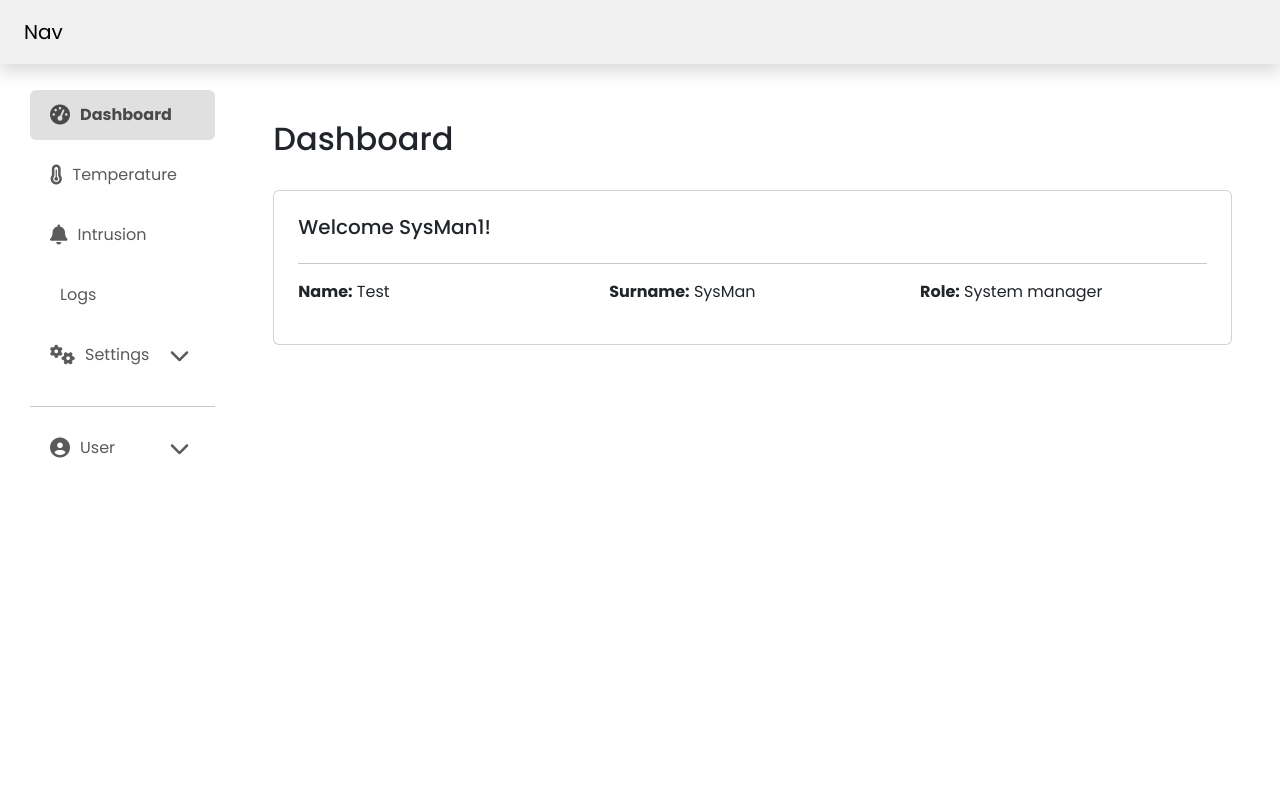
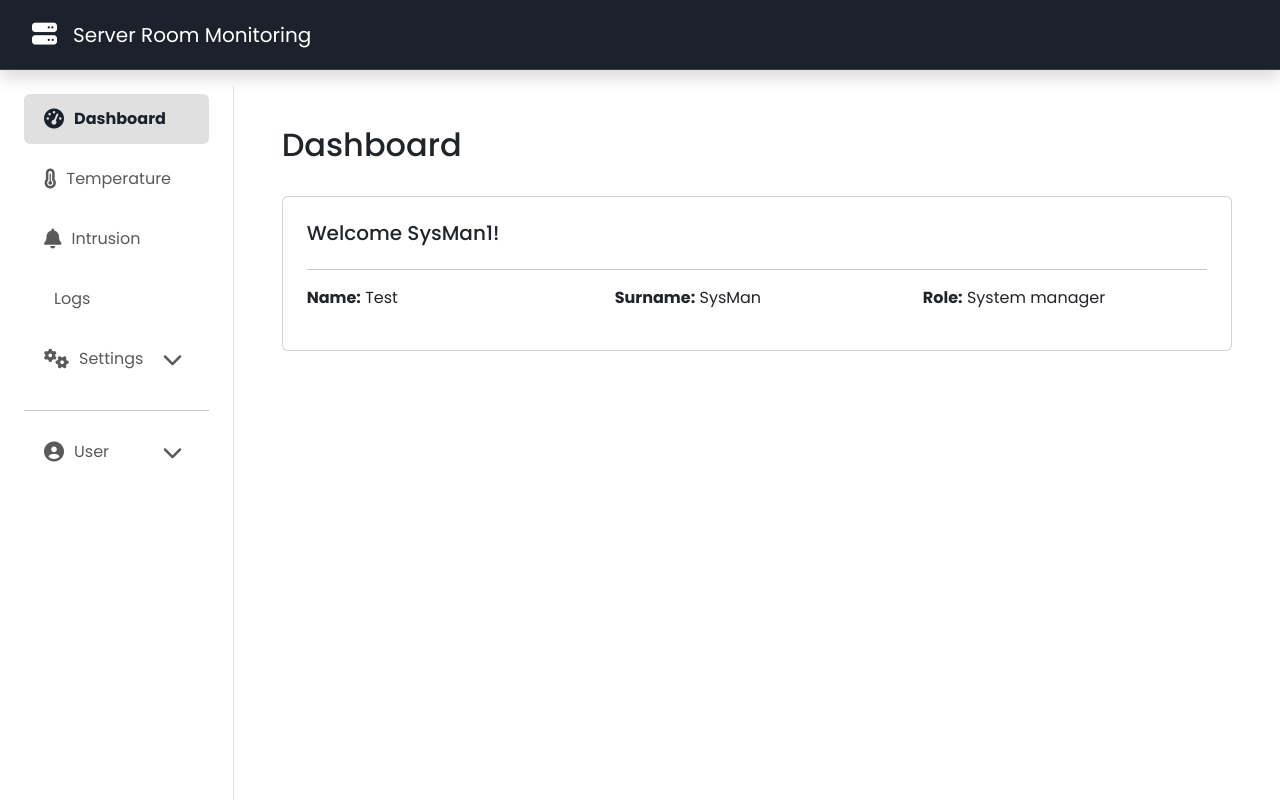
Before and after one commit to christianscano/IoT-Project, a Flask app: page /home in a window 1280 px wide. Run offline with Flask 3, Linux system fonts and the light colour scheme; some libraries are stand-ins or nearby versions.

Commit message:
Minor fixes

```diff
--- a/server/app/frontend/static/style/base.css
+++ b/server/app/frontend/static/style/base.css
@@ -26,7 +26,7 @@ body {
     .bd-layout {
         display: grid;
         grid-template-areas: "sidebar main";
-        grid-template-columns: 1fr 5fr;
+        grid-template-columns: 1.05fr 5fr;
         gap: 1.5rem;
     }
 }
@@ -44,7 +44,7 @@ body {
 }
 .bd-navbar {
     padding: .75rem 0;
-    background-color: #f0f0f0;
+    background-color: #1B222C;
     box-shadow: 0 0.5rem 1rem rgba(0,0,0,0.15),inset 0 -1px 0 rgba(255,255,255,0.15)
 }
 .bd-navbar .navbar-toggler {
@@ -54,17 +54,17 @@ body {
 }
 .bd-navbar .navbar-toggler:hover,
 .bd-navbar .navbar-toggler:focus {
-    color:#000000
+    color:#ffffff
 }
 .bd-navbar .navbar-toggler.active {
     font-weight:600;
-    color:#000000
+    color:#ffffff
 }
 .bd-navbar .navbar-toggler,
 .bd-navbar .nav-link {
     padding-right:.25rem;
     padding-left:.25rem;
-    color:rgba(0, 0, 0, 0.85)
+    color: #ffffff
 }
 .bd-navbar .navbar-toggler:first-child {
     margin-left:-.5rem
@@ -77,7 +77,7 @@ body {
     height:1.5rem
 }
 .bd-navbar .navbar-brand {
-    color:#000000;
+    color:#ffffff;
     transition:transform 0.2s ease-in-out
 }
 .bd-navbar .navbar-brand:hover {
--- a/server/app/frontend/static/style/home.css
+++ b/server/app/frontend/static/style/home.css
@@ -8,28 +8,31 @@
 /* Sidebar */
 @media (min-width: 992px) {
     .bd-sidebar {
-        position:-webkit-sticky;
-        position:sticky;
-        top:5rem;
-        display:block !important;
-        height:calc(100vh - 6rem);
-        padding-left:.25rem;
-        margin-left:-.25rem;
-        overflow-y:auto
-
+        position       : -webkit-sticky;
+        position       : sticky;
+        top            : 5rem;
+        display        : block !important;
+        height         : calc(100vh - 5.4rem);
+        overflow-y     : auto;
+        margin-left    : -.25rem;
+        padding        : .5rem;
+        padding-right  : 1.50rem;
+        padding-left   : .25rem;
+        justify-content: space-between;
+        transition     : all 0.3s ease;
     }
 }
 @media (max-width: 991.98px) {
     .bd-sidebar .offcanvas-lg {
-        border-right-color:var(--bs-border-color);
-        box-shadow:var(--bs-box-shadow-lg)
+        border-right-color: var(--bs-border-color);
+        box-shadow        : var(--bs-box-shadow-lg)
 
     }
 }
 @media (max-width: 991.98px) {
     .bd-sidebar .offcanvas-lg {
         border-right-color: var(--bs-border-color);
-        box-shadow: var(--bs-box-shadow-lg);
+        box-shadow        : var(--bs-box-shadow-lg);
     }
 }
 @media (max-width: 991.98px) {
@@ -38,44 +41,41 @@
     }
 }
 .bd-sidebar {
-    padding: 10px;
-    justify-content: space-between;
-    transition: all 0.3s ease;
-    grid-area:sidebar
+    grid-area      : sidebar
 }
 .bd-sidebar .nav-link {
-    font-size: 16px;
-    height: 50px;
-    line-height: 50px;
-    display: flex;
-    align-items: center;
-    padding-left: 20px;
-    padding-right: 20px;
-    color: #5a5a5a;
-    margin-bottom: 10px;
+    font-size       : 16px;
+    height          : 50px;
+    line-height     : 50px;
+    display         : flex;
+    align-items     : center;
+    padding-left    : 20px;
+    padding-right   : 20px;
+    color           : #5a5a5a;
+    margin-bottom   : 10px;
     background-color: transparent;
-    transition: all 0.3s ease;
+    transition      : all 0.3s ease;
 }
 .bd-sidebar .nav-link:hover,
 .bd-sidebar .nav-link.active {
     background-color: #e0e0e0;
-    color: #4a4a4a;
-    font-weight: bold;
+    color           : #1B222C;
+    font-weight     : bold;
 }
 .bd-sidebar .nav-link i {
-    font-size: 20px;
+    font-size   : 20px;
     margin-right: 10px;
-    transition: all 0.3s ease;
+    transition  : all 0.3s ease;
 }
 .bd-sidebar .nav-link .fa{
-    transition:all 1s;
+    transition: all 1s;
 }
 .bd-sidebar .nav-link:hover .fa{
-    transform:rotate(360deg);
+    transform: rotate(360deg);
 }
 .bd-sidebar .nav-link .arrow {
     margin-left: auto;
-    transition: transform 0.3s ease;
+    transition : transform 0.3s ease;
 }
 .bd-sidebar .nav-link.collapsed .arrow {
     transform: rotate(90deg);
--- a/server/app/frontend/templates/base.html
+++ b/server/app/frontend/templates/base.html
@@ -20,16 +20,17 @@
     <!-- Top bar -->
     <header class="navbar bd-navbar navbar-expand-lg sticky-top">
         <nav class="container-fluid bd-gutter flex-wrap flex-lg-nowrap">
-            <div class="bd-navbar-toggler">
+            <div class="bd-navbar-toggle">
                 <button class="navbar-toggler p-2" type="button" data-bs-toggle="offcanvas" data-bs-target="#bdSidebar">
                     <i class="fa fa-bars"></i>
                     <span class="d-none fs-6 pe-1">Browse</span>
                 </button>
             </div>
-            <a class="navbar-brand" href="#home" data-target="#home:not(.show)" data-toggle="collapse" data-parent="#page-content">Nav</a>
-            <div tabindex="-1" id="bdNavbar" data-bs-scroll="true" aria-labelledby="bdNavbarOffcanvasLabel" class="offcanvas-lg offcanvas-end flex-grow-1">
-            </div>
-
+            <a class="navbar-brand p-2 me-0 me-lg-2 ms-auto d-flex flex-row align-items-center" href="/home">
+                <i class="fa-solid fa-server fa-lg me-3"></i>
+                Server Room Monitoring
+            </a>
+            <div class="offcanvas-lg offcanvas-end flex-grow-1"></div>
         </nav>
     </header>
 
--- a/server/app/frontend/templates/home.html
+++ b/server/app/frontend/templates/home.html
@@ -10,7 +10,7 @@
 
 {% block content %}
 <!-- Sidebar -->
-<aside class="bd-sidebar">
+<aside class="bd-sidebar border-end">
     <div id="bdSidebar" class="offcanvas-lg offcanvas-start" tabindex="-1">
         <div class="offcanvas-header border-bottom">
             <button class="btn-close text-reset" type="button" data-bs-dismiss="offcanvas" data-bs-target="#bdSidebar"></button>
```
